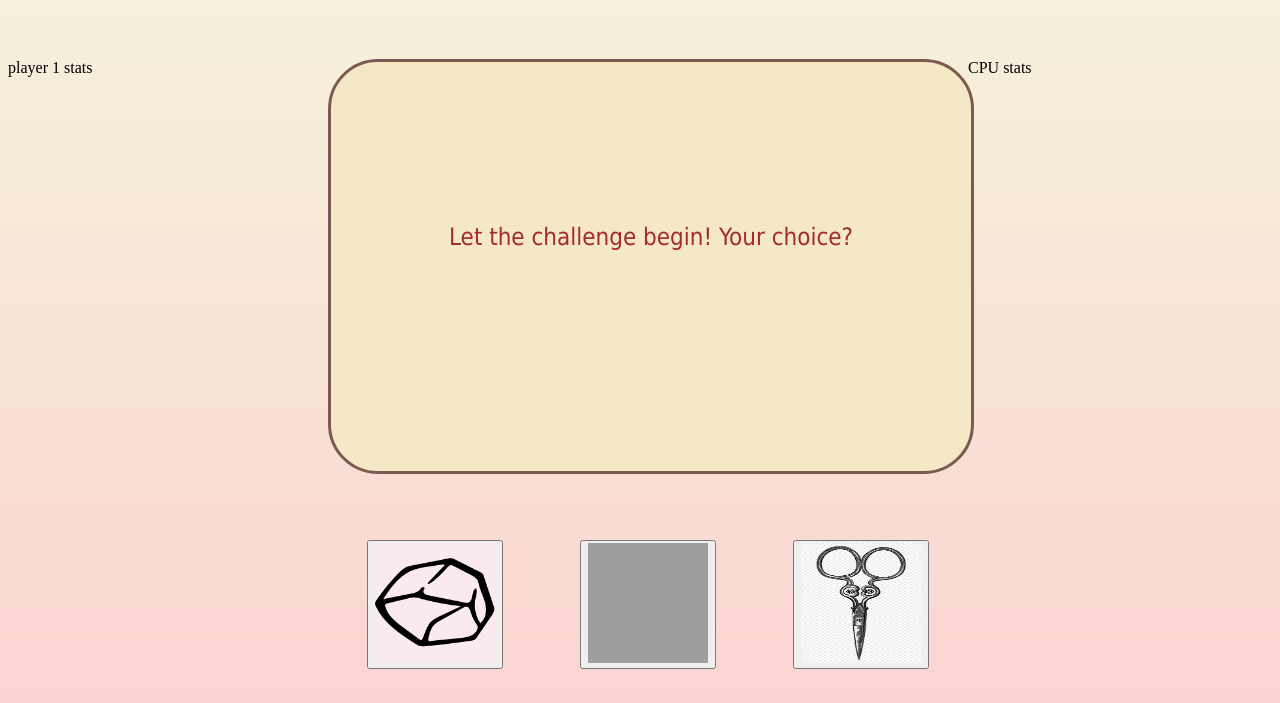
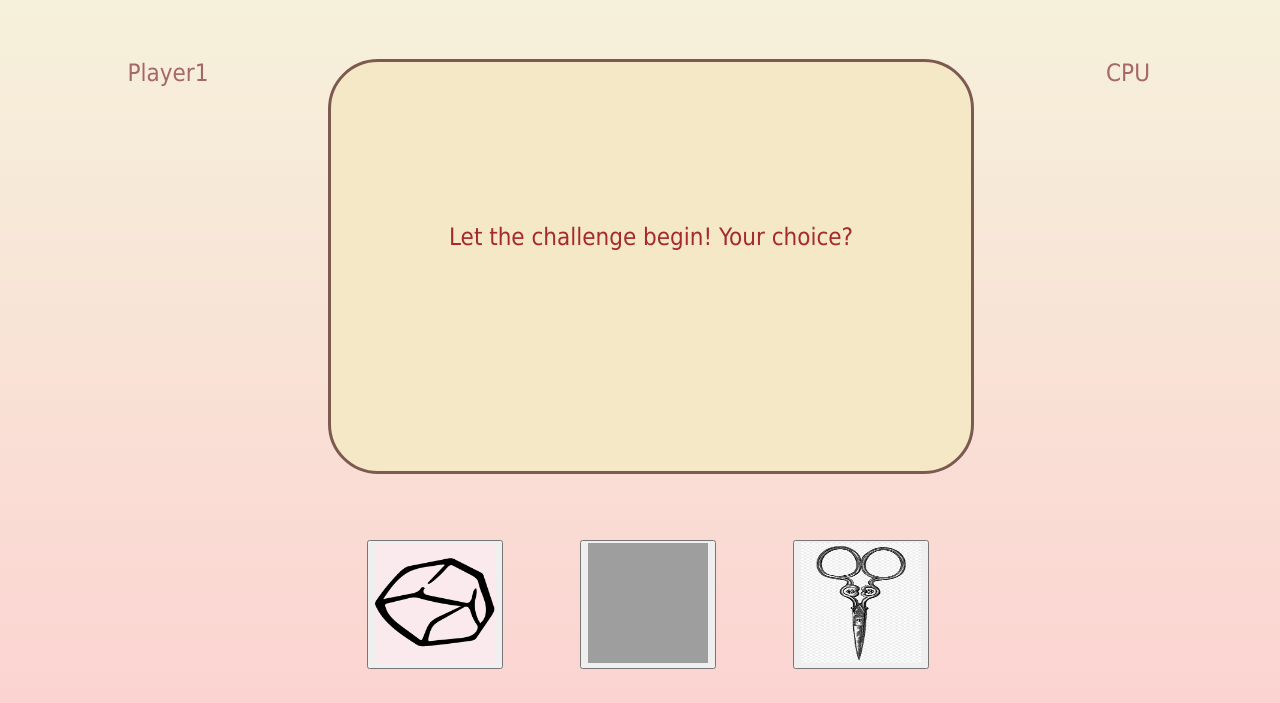
Before and after one commit to MaikNoungoua/Rock-Paper-Scissors, a plain HTML site: page index.html in a window 1280 px wide. Both pictures are taken after a click on the button "PLAY". Shown: the part 97-800 px from the top of the page. Drawn offline with Linux system fonts and the light colour scheme; grey boxes are pictures that could not be loaded.

Commit message:
rps-ui fisnished

```diff
--- a/index.html
+++ b/index.html
@@ -14,7 +14,7 @@
             <p class="title">ROCK PAPER SCISSORS</p>
         </div>
         <div class="game-area">
-            <div class="player-stats"> player 1 stats </div>
+            <div class="player-stats" id="playerSection"> player 1 stats </div>
             <div class="challenge">
                 <div class="game" id="appender">
                     <!--<div class="hidden" id="winner"></div> -->
@@ -38,9 +38,9 @@
                     </div>
                 </div>
             </div>
-            <div class="player-stats"> CPU stats</div>
+            <div class="player-stats" id="cpuSection"> CPU stats</div>
         </div>
-        <div class="sisters">This is the second sister </div>
+       <!-- <div class="sisters">This is the second sister </div>-->
     </div>
     <script src="./script.js"></script>
 </body>
--- a/script.js
+++ b/script.js
@@ -6,7 +6,7 @@ const cpuRecord = []; //this array append 1 for every round won by CPU
 const playerRecord = []; //this array append 1 for every round won by player
 const max = 3;
 let cpuScore = 0;
-let playerScore = 0;
+let playerScore = 0 ;
 let winner = '';
 
 
@@ -18,16 +18,6 @@ a = function getComputerChoice () {
 
     return computerChoice;
 }
-
-/* b = function playerSelection () {
-    let playerChoice = prompt("Rock, Paper or Scissors?").toLowerCase();     //request user input and lowecase everything
-    let formattedPlayerChoice = playerChoice.charAt(0).toUpperCase() + playerChoice.slice(1); //upper case the first letter
-
-    return formattedPlayerChoice;
-}
-*/
-
-
 function rpsRound (playerChoice, compChoice){
 
     if (playerChoice === compChoice) {
@@ -39,32 +29,19 @@ function rpsRound (playerChoice, compChoice){
     }
 
     else if (playerChoice == "Rock" && compChoice == "Paper" ){
-        let result = "You Lose! Paper beats Rock";
-        console.log(compChoice);
-        console.log(playerChoice);
         winner = "CPU";
         cpuScore = cpuScore + 1;
    }
     else if (playerChoice == "Scissors" && compChoice == "Rock" ){
-        let result = "You Lose! Rock beats Scissors";
-        console.log(compChoice);
-        console.log(playerChoice);
         winner = "CPU"
-
         cpuScore = cpuScore + 1;
     }
     else if (playerChoice == "Paper" && compChoice == "Scissors"){
-        let result = "You lose! Scissors beats Paper";
-        console.log(compChoice);
-        console.log(playerChoice);
         winner = "CPU"
         cpuScore = cpuScore + 1;
     }
 
     else {
-        let result = `You Win! ${playerChoice} beats ${compChoice}`;
-        console.log(compChoice);
-        console.log(playerChoice);
         winner = "Player 1";
         playerScore = playerScore + 1;
     }
@@ -74,6 +51,19 @@ function rpsRound (playerChoice, compChoice){
 let compChoice = a(); //let's not forget to
 start.addEventListener('click', () => {
     const container = document.getElementById("appender");
+
+    const  scorePlayer1 = document.createElement("p");
+    const  scoreCpu = document.createElement("p");
+    scorePlayer1.setAttribute("id","leftScore");
+    scoreCpu.setAttribute("id","leftScore");
+
+
+
+
+    const playerDiv = document.getElementById("playerSection");
+    const cpuDiv = document.getElementById("cpuSection");
+    playerDiv.textContent = " Player1   ";
+    cpuDiv.textContent = " CPU  ";
 
     const playButton = document.getElementById("start");
     playButton.style.display = "none";
@@ -102,13 +92,13 @@ start.addEventListener('click', () => {
     roundDiv.appendChild(winnerPresentation);
     choicesDiv.appendChild(playerChoicesIndicator);
     choicesDiv.appendChild(cpuChoicesIndicator);
+    playerDiv.appendChild(scorePlayer1);
+    cpuDiv.appendChild(scoreCpu);
 
     //for loop that will implement the game logic
 
     for (i=1; i<2; i++){
         console.log(i);
-        let playerScore = 0;
-        let cpuScore = 0;
         let round = i;
         //roundIndicator.textContent = `Round : ${round}`;
         roundIndicator.textContent = "Let the challenge begin! Your choice?";
@@ -120,6 +110,8 @@ start.addEventListener('click', () => {
             playerChoicesIndicator.textContent = `Player1 choses: ${playerChoice}`;
             cpuChoicesIndicator.textContent = `CPU choses: ${compChoice}`;
             winnerPresentation.textContent = `Winner: ${winner}`;
+            scoreCpu.textContent = `${cpuScore}`;
+            scorePlayer1.textContent = `${playerScore}`;
             });
 
         paper.addEventListener('click', () => {
@@ -128,6 +120,8 @@ start.addEventListener('click', () => {
             playerChoicesIndicator.textContent = `Player1 choses: ${playerChoice}`;
             cpuChoicesIndicator.textContent = `CPU choses: ${compChoice}`;
             winnerPresentation.textContent = `Winner: ${winner}`;
+            scoreCpu.textContent = `${cpuScore}`;
+            scorePlayer1.textContent = `${playerScore}`;
             });
 
         scissors.addEventListener('click', () => {
@@ -136,13 +130,9 @@ start.addEventListener('click', () => {
             playerChoicesIndicator.textContent = `Player1 choses: ${playerChoice}`;
             cpuChoicesIndicator.textContent = `CPU choses: ${compChoice}`;
             winnerPresentation.textContent = `Winner: ${winner}`;
-
+            scoreCpu.textContent = `${cpuScore}`;
+            scorePlayer1.textContent = `${playerScore}`;
 
             });
-
-
-
     }
-
-
 });
--- a/style.css
+++ b/style.css
@@ -123,3 +123,20 @@ p.ChoiceIndicator{
     color: rgb(166, 103, 103);
 
 }
+
+#playerSection{
+    text-align: center;
+    font-size: x-large;
+    font-family: Tahoma;
+    font-style: bold;
+    color: rgb(166, 103, 103);
+}
+
+
+#cpuSection{
+    text-align: center;
+    font-size: x-large;
+    font-family: Tahoma;
+    font-style: bold;
+    color: rgb(166, 103, 103);
+}
```
